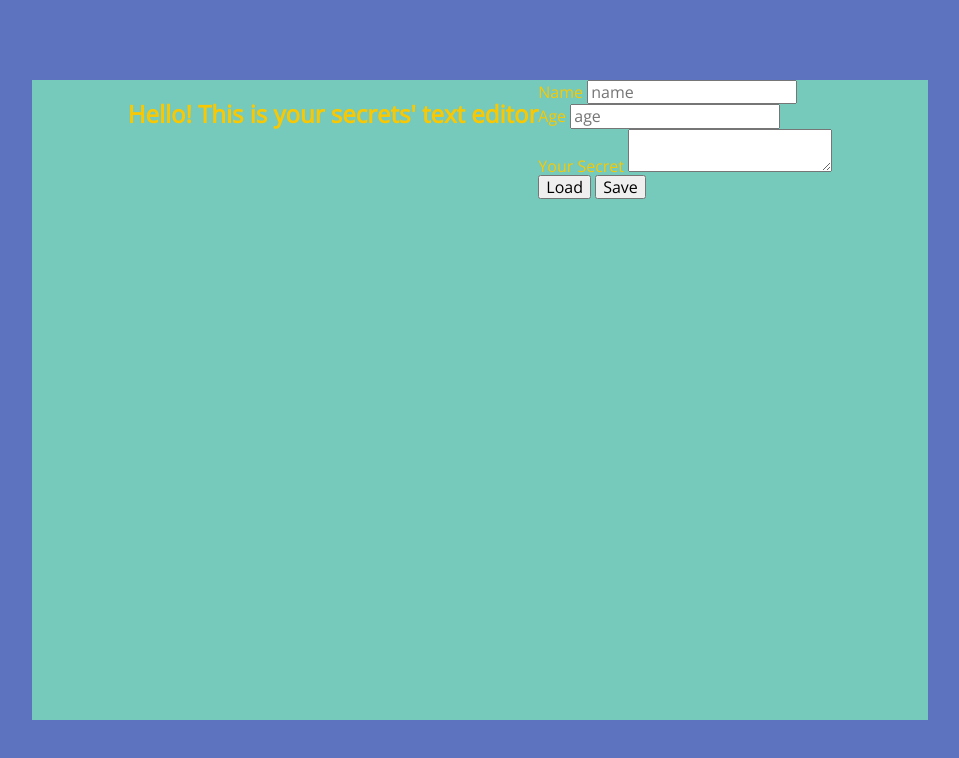
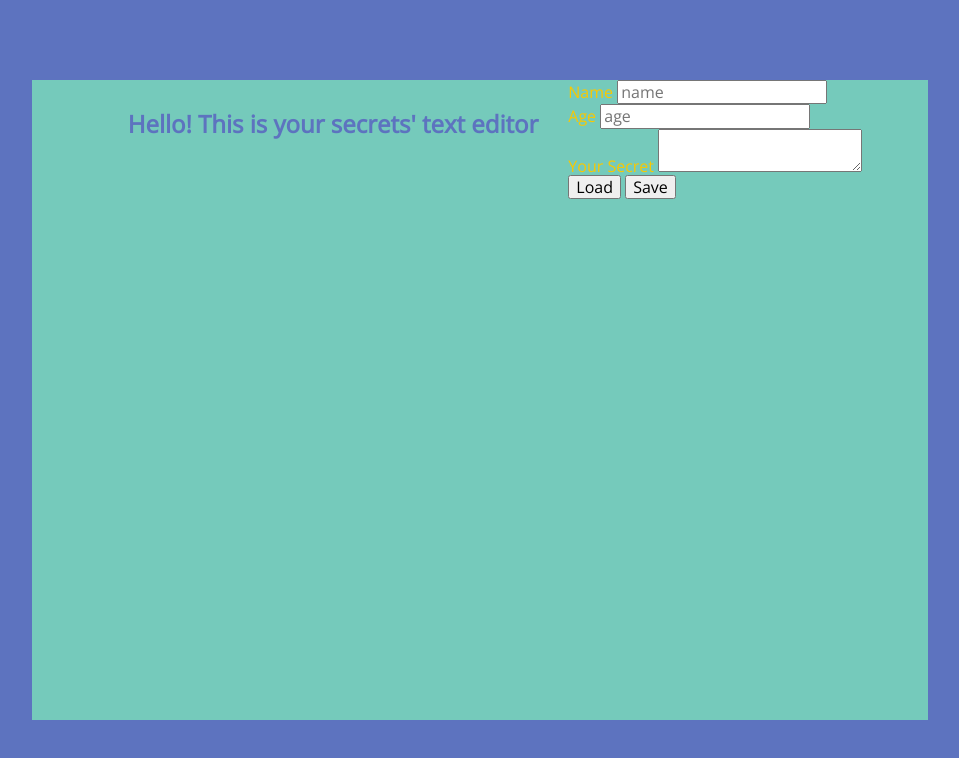
Before and after one commit to KarolChilimoniuk/my-editor, a website: page src/content/index.html in a window 1280 px wide. Shown: the whole page, without its empty margins (160-1119 px from the left). Drawn offline with nearby package versions, Linux system fonts and the light colour scheme; files that its build step writes are made by us from their sources.

Commit message:
added main-element title style

```diff
--- a/src/scss/_main-page.scss
+++ b/src/scss/_main-page.scss
@@ -1,5 +1,6 @@
 
 .main-element {
+    align-items: flex-start;
     background-color: #75CABB;
     display: flex;
     flex-flow: row wrap;
@@ -10,4 +11,12 @@
     top: 50%;
     transform: translate(-50%, -50%);
     width: 70%;
+
+    &__title {
+        color: #5D73BF;
+        font-size: 1.5rem;
+        margin: 0;
+        padding: 30px;
+        text-align: center;
+    }
 }
```
